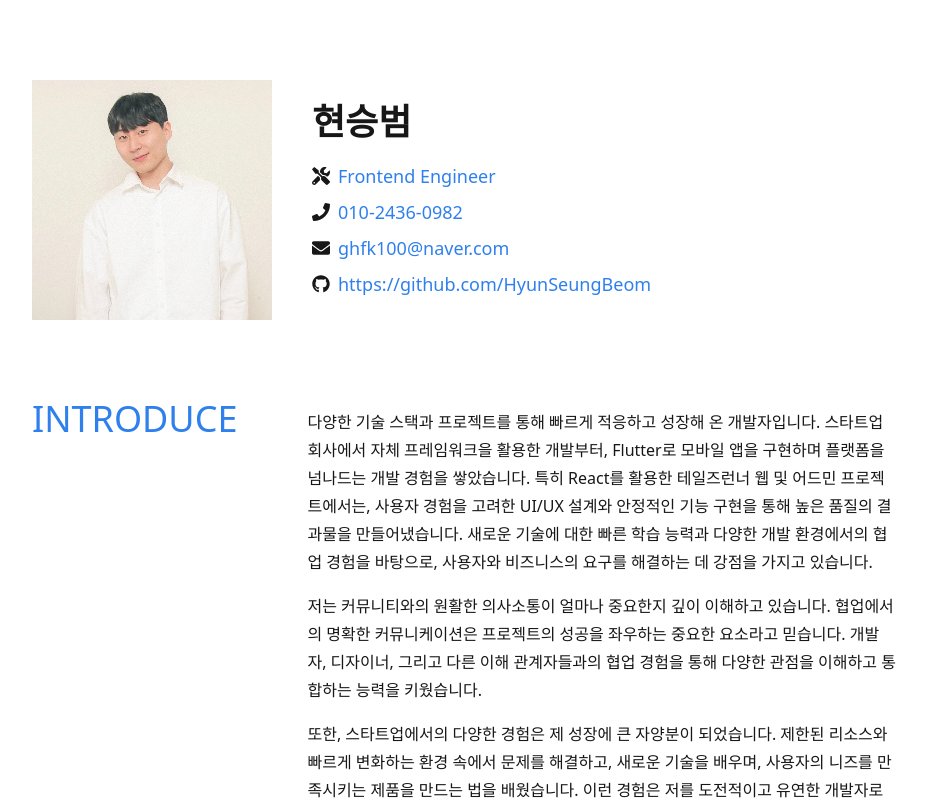
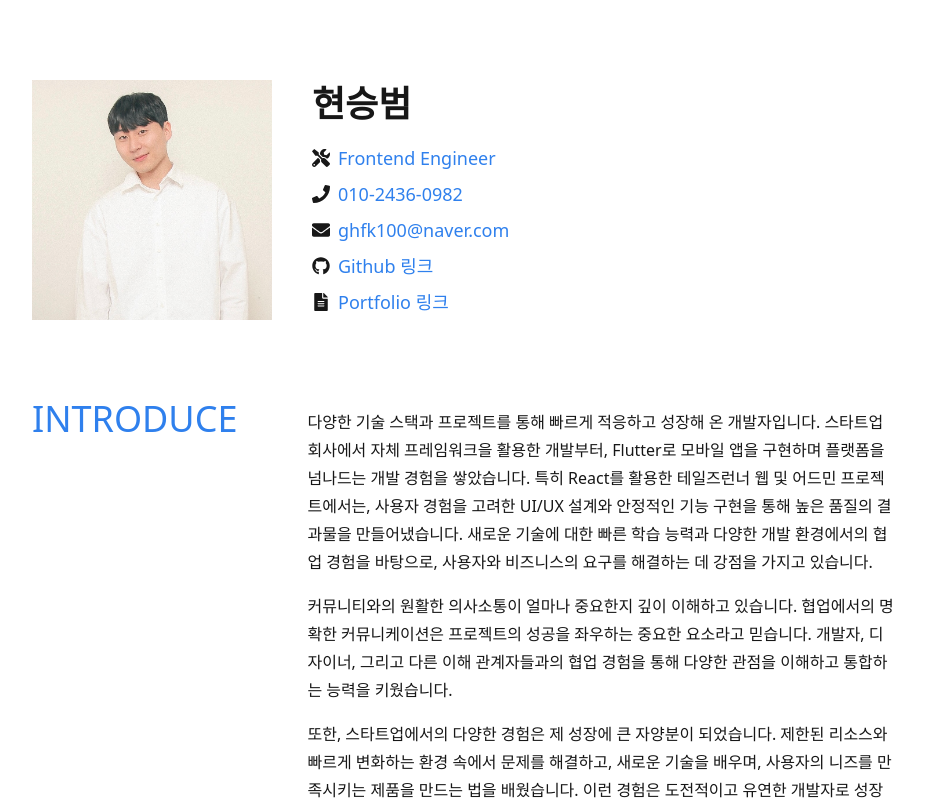
Before and after one commit to HyunSeungBeom/resume-nextjs, a Next.js app: page / in a window 1280 px wide. Shown: the top 800 px of the page, without its empty margins (176-1103 px from the left). Built offline with nearby package versions, Linux system fonts and the light colour scheme.

Commit message:
feat: 이력서 내용 수정 및 포트폴리오 첨가

```diff
--- a/src/app/components/CommonList.tsx
+++ b/src/app/components/CommonList.tsx
@@ -16,7 +16,7 @@ const CommonList = ({ list }: { list: ICommonList[] }) => (
       return (
         <div key={index} className="mt-4">
           <div className="flex flex-col md:flex-row gap-x-5">
-            <div className="min-w-[240px] text-[24px] text-gray-500 font-semibold md:text-end">
+            <div className="min-w-[240px] text-[24px] text-gray-500 font-semibold ">
               {item.startedAt} {item.endedAt && `~ ${item.endedAt}`}
             </div>
             <div className="flex-grow mt-2 md:mt-0">
--- a/src/app/components/Info.tsx
+++ b/src/app/components/Info.tsx
@@ -1,10 +1,16 @@
 import Image from 'next/image';
 import Payload from '@/payload';
-import { FaEnvelope, FaGithub, FaPhone, FaTools } from 'react-icons/fa';
+import {
+  FaEnvelope,
+  FaGithub,
+  FaPhone,
+  FaTools,
+  FaFileAlt,
+} from 'react-icons/fa';
 import { CustomIconText } from './base';
 
 export const Info = () => {
-  const { name, role, phone, email, githubNick } = Payload.info;
+  const { name, role, phone, email, githubNick, portfolio } = Payload.info;
 
   return (
     <header className="flex flex-col md:flex-row mb-8 items-center gap-x-10 gap-y-4">
@@ -22,8 +28,13 @@ export const Info = () => {
         />
         <CustomIconText
           icon={<FaGithub />}
-          text={`https://github.com/${githubNick}`}
+          text={`Github 링크`}
           href={`https://github.com/${githubNick}`}
+        />
+        <CustomIconText
+          icon={<FaFileAlt />}
+          text={'Portfolio 링크'}
+          href={portfolio}
         />
       </div>
     </header>
--- a/src/payload/info.ts
+++ b/src/payload/info.ts
@@ -4,6 +4,7 @@ export interface IInfo {
   phone: string;
   email: string;
   githubNick: string;
+  portfolio: string;
 }
 
 const info: IInfo = {
@@ -12,6 +13,8 @@ const info: IInfo = {
   phone: '010-2436-0982',
   email: 'ghfk100@naver.com',
   githubNick: 'HyunSeungBeom',
+  portfolio:
+    'https://pattern-donkey-272.notion.site/portfolio-173f25783f0e8063a8f9f02d15b78236?pvs=74',
 };
 
 export default info;
--- a/src/payload/introduce.ts
+++ b/src/payload/introduce.ts
@@ -5,8 +5,8 @@ export interface IIntroduce {
 const introduce: IIntroduce = {
   contents: [
     '다양한 기술 스택과 프로젝트를 통해 빠르게 적응하고 성장해 온 개발자입니다. 스타트업 회사에서 자체 프레임워크을 활용한 개발부터, Flutter로 모바일 앱을 구현하며 플랫폼을 넘나드는 개발 경험을 쌓았습니다. 특히 React를 활용한 테일즈런너 웹 및 어드민 프로젝트에서는, 사용자 경험을 고려한 UI/UX 설계와 안정적인 기능 구현을 통해 높은 품질의 결과물을 만들어냈습니다. 새로운 기술에 대한 빠른 학습 능력과 다양한 개발 환경에서의 협업 경험을 바탕으로, 사용자와 비즈니스의 요구를 해결하는 데 강점을 가지고 있습니다.',
-    '저는 커뮤니티와의 원활한 의사소통이 얼마나 중요한지 깊이 이해하고 있습니다. 협업에서의 명확한 커뮤니케이션은 프로젝트의 성공을 좌우하는 중요한 요소라고 믿습니다. 개발자, 디자이너, 그리고 다른 이해 관계자들과의 협업 경험을 통해 다양한 관점을 이해하고 통합하는 능력을 키웠습니다.',
-    '또한, 스타트업에서의 다양한 경험은 제 성장에 큰 자양분이 되었습니다. 제한된 리소스와 빠르게 변화하는 환경 속에서 문제를 해결하고, 새로운 기술을 배우며, 사용자의 니즈를 만족시키는 제품을 만드는 법을 배웠습니다. 이런 경험은 저를 도전적이고 유연한 개발자로 성장하게 했습니다.',
+    '커뮤니티와의 원활한 의사소통이 얼마나 중요한지 깊이 이해하고 있습니다. 협업에서의 명확한 커뮤니케이션은 프로젝트의 성공을 좌우하는 중요한 요소라고 믿습니다. 개발자, 디자이너, 그리고 다른 이해 관계자들과의 협업 경험을 통해 다양한 관점을 이해하고 통합하는 능력을 키웠습니다.',
+    '또한, 스타트업에서의 다양한 경험은 제 성장에 큰 자양분이 되었습니다. 제한된 리소스와 빠르게 변화하는 환경 속에서 문제를 해결하고, 새로운 기술을 배우며, 사용자의 니즈를 만족시키는 제품을 만드는 법을 배웠습니다. 이런 경험은 도전적이고 유연한 개발자로 성장하게 했습니다.',
   ],
 };
 
```
